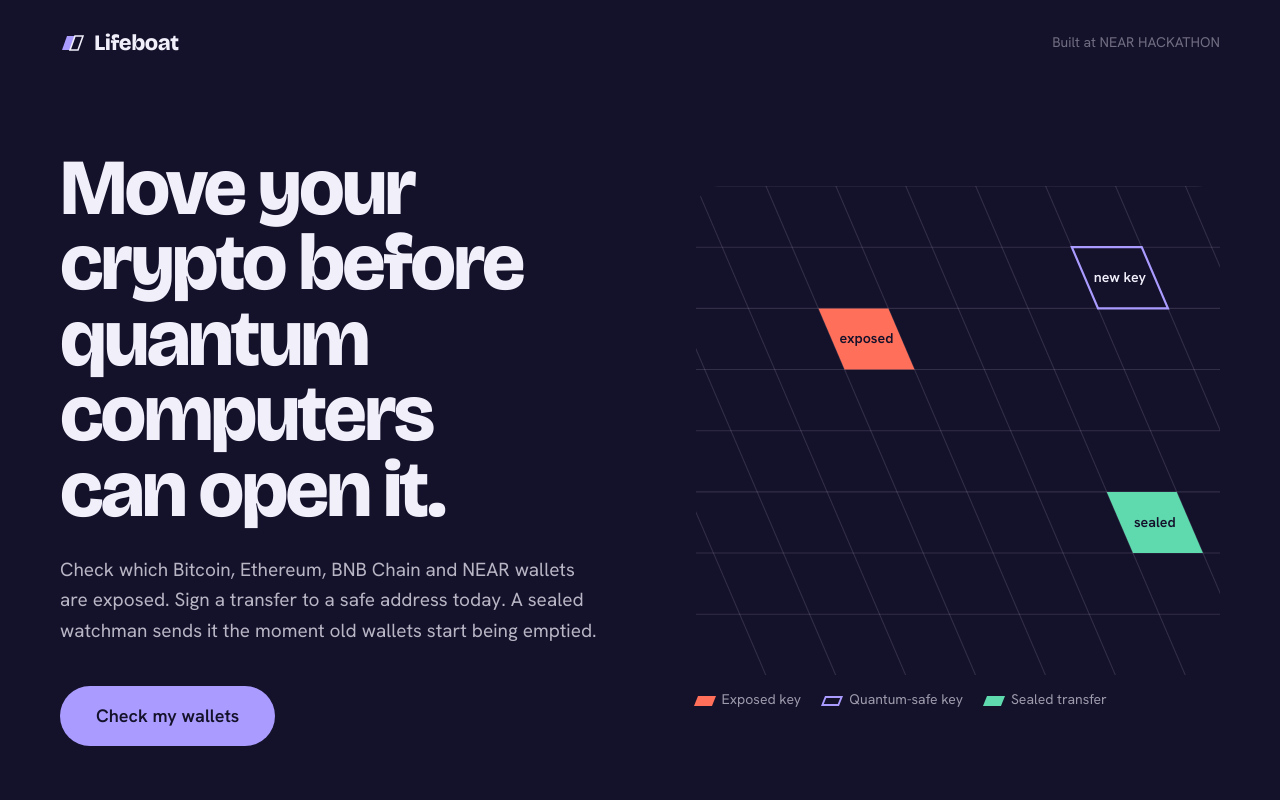
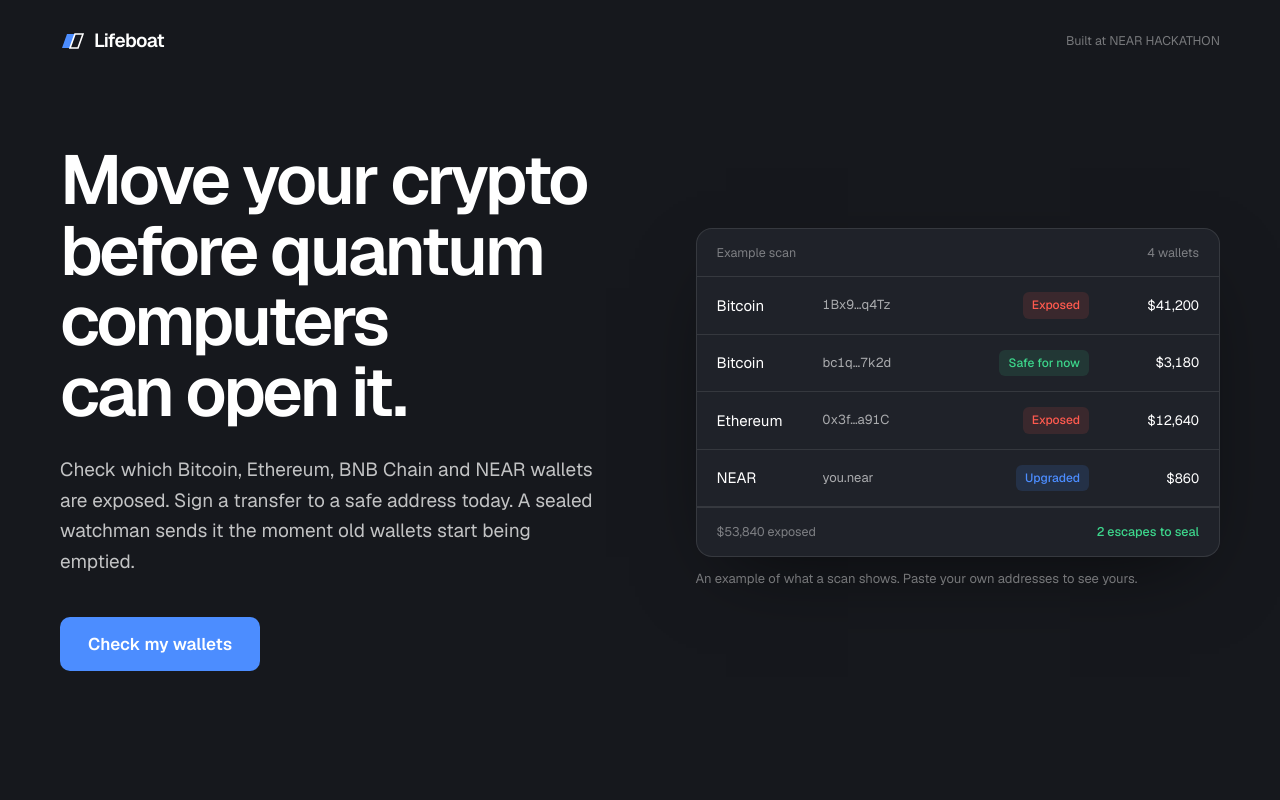
Before and after one commit to midexol/asylia, a Next.js app: page / in a window 1280 px wide. Shown: the top 800 px of the page. Built offline with nearby package versions, Linux system fonts and the light colour scheme.

Commit message:
Restyle in graphite with Geist, an electric blue accent and an example scan in the hero

```diff
--- a/app/globals.css
+++ b/app/globals.css
@@ -1,16 +1,17 @@
 :root {
-  --bg: #14112b;
-  --surface: #1c1840;
-  --text: #f1effa;
-  --accent: #a99bff;
-  --danger: #ff6f59;
-  --safe: #5fd9ae;
-  --muted: rgba(241, 239, 250, 0.62);
-  --faint: rgba(241, 239, 250, 0.42);
-  --line: rgba(241, 239, 250, 0.14);
-  --raise: rgba(241, 239, 250, 0.05);
-  --serif: "Bricolage Grotesque", system-ui, sans-serif;
-  --sans: "Hanken Grotesk", system-ui, sans-serif;
+  --bg: #16181d;
+  --surface: #1f2229;
+  --text: #ffffff;
+  --accent: #4c8dff;
+  --danger: #ff5a4f;
+  --safe: #3dd68c;
+  --muted: rgba(255, 255, 255, 0.62);
+  --faint: rgba(255, 255, 255, 0.42);
+  --line: rgba(255, 255, 255, 0.1);
+  --raise: rgba(255, 255, 255, 0.04);
+  --serif: "Geist", system-ui, sans-serif;
+  --sans: "Geist", system-ui, sans-serif;
+  --mono: "Geist Mono", var(--mono);
   color-scheme: dark;
 }
 
@@ -30,11 +31,11 @@ button, textarea { font: inherit; color: inherit; }
 /* Buttons: big, plain, one per screen */
 .btn {
   display: inline-flex; align-items: center; justify-content: center; gap: 10px;
-  min-height: 60px; padding: 0 36px; border-radius: 999px; border: none;
-  background: var(--accent); color: var(--bg); font-size: 18px; font-weight: 600;
+  min-height: 54px; padding: 0 28px; border-radius: 10px; border: none;
+  background: var(--accent); color: #fff; font-size: 17px; font-weight: 600;
   text-decoration: none; cursor: pointer;
 }
-.btn:hover { color: var(--bg); background: var(--text); opacity: 1; }
+.btn:hover { color: #fff; background: #6aa1ff; opacity: 1; }
 .btn:disabled { opacity: 0.45; cursor: progress; }
 .btn-quiet { background: transparent; color: var(--text); border: 1px solid var(--line); min-height: 48px; padding: 0 22px; font-size: 16px; }
 .btn-quiet:hover { color: var(--text); background: var(--raise); opacity: 1; }
@@ -42,38 +43,43 @@ button, textarea { font: inherit; color: inherit; }
 /* ---------- Landing ---------- */
 .topbar { display: flex; justify-content: space-between; align-items: center; gap: 16px; padding-top: 26px; padding-bottom: 26px; }
 .brand { display: inline-flex; align-items: center; gap: 10px; text-decoration: none; color: var(--text); }
-.brand-name { font-family: var(--serif); font-weight: 800; font-size: 22px; letter-spacing: -0.02em; }
-.topbar .made { color: var(--faint); font-size: 14px; }
+.brand-name { font-family: var(--serif); font-weight: 600; font-size: 19px; letter-spacing: -0.03em; }
+.topbar .made { color: var(--faint); font-family: var(--mono); font-size: 12.5px; }
 
 .hero { display: grid; grid-template-columns: minmax(0, 1.05fr) minmax(0, 0.95fr); gap: 56px; align-items: center; padding-top: 64px; padding-bottom: 120px; }
-.hero h1 { margin: 0; font-family: var(--serif); font-weight: 800; font-size: clamp(46px, 6.2vw, 96px); line-height: 0.95; letter-spacing: -0.035em; text-wrap: balance; }
-.hero .sub { margin: 28px 0 40px; max-width: 540px; font-size: 19px; line-height: 1.6; color: rgba(241, 239, 250, 0.74); }
-.lattice { width: 100%; height: auto; display: block; }
-.lattice .grid line { stroke: rgba(241, 239, 250, 0.13); stroke-width: 1; }
-.lattice .cell-a { fill: var(--danger); }
-.lattice .cell-b { fill: var(--safe); }
-.lattice .cell-c { fill: none; stroke: var(--accent); stroke-width: 2; }
-.lattice .tag { font-family: var(--sans); font-size: 13px; font-weight: 600; fill: var(--text); }
-.lattice .tag-dark { fill: var(--bg); }
-.legend { display: flex; flex-wrap: wrap; gap: 8px 22px; margin-top: 14px; color: var(--muted); font-size: 14px; }
-.legend i { display: inline-block; width: 18px; height: 10px; margin-right: 8px; transform: skewX(-22deg); vertical-align: middle; }
+.hero h1 { margin: 0; font-family: var(--serif); font-weight: 600; font-size: clamp(42px, 5.4vw, 80px); line-height: 1.02; letter-spacing: -0.045em; text-wrap: balance; }
+.hero .sub { margin: 28px 0 40px; max-width: 540px; font-size: 19px; line-height: 1.6; color: rgba(255, 255, 255, 0.74); }
+.panel { background: var(--surface); border: 1px solid var(--line); border-radius: 16px; overflow: hidden; box-shadow: 0 30px 80px -30px rgba(0, 0, 0, 0.6); }
+.panel-head, .panel-foot { display: flex; justify-content: space-between; gap: 12px; padding: 14px 20px; font-family: var(--mono); font-size: 12.5px; color: var(--faint); }
+.panel-head { border-bottom: 1px solid var(--line); }
+.panel-foot { border-top: 1px solid var(--line); }
+.panel-foot b { color: var(--safe); font-weight: 500; }
+.scan-row { display: grid; grid-template-columns: 92px minmax(0, 1fr) auto 96px; gap: 14px; align-items: center; padding: 15px 20px; border-bottom: 1px solid var(--line); font-size: 15px; }
+.scan-row:last-of-type { border-bottom: none; }
+.scan-row .addr { font-family: var(--mono); font-size: 13px; color: var(--muted); overflow: hidden; text-overflow: ellipsis; white-space: nowrap; }
+.scan-row .bal { font-family: var(--mono); font-size: 13.5px; text-align: right; }
+.verdict-tag { justify-self: start; font-family: var(--mono); font-size: 12px; font-weight: 500; padding: 4px 9px; border-radius: 6px; white-space: nowrap; }
+.verdict-tag.exposed { color: var(--danger); background: rgba(255, 90, 79, 0.12); }
+.verdict-tag.safe { color: var(--safe); background: rgba(61, 214, 140, 0.12); }
+.verdict-tag.upgraded { color: var(--accent); background: rgba(76, 141, 255, 0.14); }
+.panel-note { margin: 12px 0 0; color: var(--faint); font-size: 13px; }
 
-.display { margin: 0; font-family: var(--serif); font-weight: 800; font-size: clamp(38px, 5vw, 72px); line-height: 1; letter-spacing: -0.03em; text-wrap: balance; }
+.display { margin: 0; font-family: var(--serif); font-weight: 600; font-size: clamp(34px, 4.4vw, 60px); line-height: 1.04; letter-spacing: -0.045em; text-wrap: balance; }
 .block { padding-top: 40px; padding-bottom: 130px; display: flex; flex-direction: column; gap: 44px; }
 .risk { display: flex; flex-wrap: wrap; gap: 32px 72px; align-items: flex-end; }
 .risk .display { flex: 1 1 520px; }
-.risk p { flex: 1 1 320px; margin: 0; max-width: 440px; color: rgba(241, 239, 250, 0.72); }
+.risk p { flex: 1 1 320px; margin: 0; max-width: 440px; color: rgba(255, 255, 255, 0.72); }
 .chains { display: grid; grid-template-columns: repeat(auto-fit, minmax(220px, 1fr)); gap: 12px; }
-.chains div { padding: 24px 26px; border-radius: 18px; background: var(--surface); display: flex; flex-direction: column; gap: 6px; border-top: 3px solid var(--danger); }
+.chains div { padding: 22px 24px; border-radius: 14px; background: var(--surface); border: 1px solid var(--line); display: flex; flex-direction: column; gap: 6px; border-top: 3px solid var(--danger); }
 .chains div.safe { border-top-color: var(--safe); }
-.chains b { font-family: var(--serif); font-weight: 800; font-size: 30px; letter-spacing: -0.015em; }
+.chains b { font-family: var(--serif); font-weight: 600; font-size: 24px; letter-spacing: -0.03em; }
 .chains span { color: var(--muted); font-size: 15px; }
 
 .how { list-style: none; margin: 0; padding: 0; display: grid; grid-template-columns: repeat(auto-fit, minmax(250px, 1fr)); gap: 12px; }
-.how li { display: flex; flex-direction: column; gap: 14px; padding: 30px 28px 34px; border-radius: 22px; background: var(--surface); min-height: 340px; }
-.how .n { font-family: var(--serif); font-weight: 800; font-size: 20px; color: var(--accent); margin-bottom: 28px; }
-.how h3 { margin: 0; font-family: var(--serif); font-weight: 800; font-size: 32px; letter-spacing: -0.02em; }
-.how p { margin: 0; color: rgba(241, 239, 250, 0.7); font-size: 16px; line-height: 1.6; }
+.how li { display: flex; flex-direction: column; gap: 14px; padding: 26px 26px 30px; border-radius: 14px; background: var(--surface); border: 1px solid var(--line); min-height: 320px; }
+.how .n { font-family: var(--mono); font-weight: 500; font-size: 13px; color: var(--accent); margin-bottom: 28px; }
+.how h3 { margin: 0; font-family: var(--serif); font-weight: 600; font-size: 26px; letter-spacing: -0.03em; }
+.how p { margin: 0; color: rgba(255, 255, 255, 0.7); font-size: 16px; line-height: 1.6; }
 .promise { font-size: clamp(21px, 2.4vw, 30px); line-height: 1.4; max-width: 880px; margin: 0; }
 .promise b { color: var(--safe); font-weight: 600; }
 
@@ -82,16 +88,17 @@ button, textarea { font: inherit; color: inherit; }
 .footer { display: flex; flex-wrap: wrap; justify-content: space-between; gap: 12px; padding-top: 24px; padding-bottom: 40px; border-top: 1px solid var(--line); font-size: 14px; color: var(--faint); }
 .footer a { color: var(--faint); }
 
-@keyframes cell-in { from { opacity: 0; transform: translateY(10px); } to { opacity: 1; transform: none; } }
+@keyframes row-in { from { opacity: 0; transform: translateY(6px); } to { opacity: 1; transform: none; } }
 @media (prefers-reduced-motion: no-preference) {
-  .lattice .lit { animation: cell-in 0.7s ease-out both; }
-  .lattice .lit-2 { animation-delay: 0.35s; }
-  .lattice .lit-3 { animation-delay: 0.7s; }
+  .scan-row { animation: row-in 0.5s ease-out both; }
+  .scan-row:nth-of-type(2) { animation-delay: 0.15s; }
+  .scan-row:nth-of-type(3) { animation-delay: 0.3s; }
+  .scan-row:nth-of-type(4) { animation-delay: 0.45s; }
 }
 
 /* ---------- App screens ---------- */
 .app-top { display: flex; align-items: center; justify-content: space-between; gap: 16px; padding-top: 22px; padding-bottom: 22px; border-bottom: 1px solid var(--line); }
-.app-top .brand span { font-family: var(--serif); font-weight: 800; font-size: 22px; letter-spacing: -0.02em; color: var(--text); }
+.app-top .brand span { font-family: var(--serif); font-weight: 600; font-size: 22px; letter-spacing: -0.02em; color: var(--text); }
 
 .steps ol { list-style: none; margin: 0; padding: 0; display: grid; grid-template-columns: repeat(4, minmax(0, 1fr)); gap: 8px; }
 .steps li > a, .steps li > .inner {
@@ -106,33 +113,33 @@ button, textarea { font: inherit; color: inherit; }
 .steps li.done > a { border-top-color: var(--text); color: var(--text); }
 
 .screen { padding-top: 40px; padding-bottom: 80px; display: flex; flex-direction: column; gap: 32px; }
-.screen h1 { margin: 0; font-family: var(--serif); font-weight: 800; font-size: clamp(44px, 5.5vw, 76px); line-height: 1; letter-spacing: -0.025em; }
-.screen .intro { margin: 12px 0 0; max-width: 640px; color: rgba(241, 239, 250, 0.75); font-size: 19px; }
+.screen h1 { margin: 0; font-family: var(--serif); font-weight: 600; font-size: clamp(44px, 5.5vw, 76px); line-height: 1; letter-spacing: -0.025em; }
+.screen .intro { margin: 12px 0 0; max-width: 640px; color: rgba(255, 255, 255, 0.75); font-size: 19px; }
 
 .paste { display: flex; flex-direction: column; gap: 12px; }
 .paste label { font-weight: 600; font-size: 18px; }
 .paste .hint { color: var(--muted); font-size: 15px; }
 .paste textarea {
   width: 100%; min-height: 168px; padding: 18px 20px; border-radius: 16px; resize: vertical;
-  background: var(--surface); border: 1px solid rgba(241, 239, 250, 0.3); font-size: 17px; line-height: 1.6;
+  background: var(--surface); border: 1px solid rgba(255, 255, 255, 0.3); font-size: 17px; line-height: 1.6;
 }
 .paste textarea:focus { border-color: var(--accent); outline: none; }
 .actions { display: flex; flex-wrap: wrap; align-items: center; gap: 16px; }
 .privacy { color: var(--muted); font-size: 15px; }
 .error { color: var(--danger); font-weight: 500; margin: 0; }
 
-.summary { font-family: var(--serif); font-weight: 800; font-size: clamp(30px, 3.6vw, 48px); line-height: 1.08; letter-spacing: -0.015em; margin: 0; }
+.summary { font-family: var(--serif); font-weight: 600; font-size: clamp(30px, 3.6vw, 48px); line-height: 1.08; letter-spacing: -0.015em; margin: 0; }
 .results { list-style: none; margin: 0; padding: 0; display: flex; flex-direction: column; gap: 14px; }
 .result { border: 1px solid var(--line); border-left-width: 6px; border-radius: 16px; padding: 22px 24px; display: grid; grid-template-columns: minmax(0, 1fr) auto; gap: 10px 24px; align-items: center; }
 .result.exposed { border-left-color: var(--danger); }
 .result.hidden { border-left-color: var(--safe); }
 .result.upgrade { border-left-color: var(--safe); }
-.result .verdict { font-family: var(--serif); font-weight: 800; font-size: 30px; line-height: 1.1; letter-spacing: -0.01em; }
+.result .verdict { font-family: var(--serif); font-weight: 600; font-size: 30px; line-height: 1.1; letter-spacing: -0.01em; }
 .result.exposed .verdict { color: var(--danger); }
 .result.hidden .verdict { color: var(--safe); }
 .result.upgrade .verdict { color: var(--safe); }
 .result .where { color: var(--muted); font-size: 15px; word-break: break-all; }
-.result .why { margin: 4px 0 0; color: rgba(241, 239, 250, 0.8); max-width: 680px; }
+.result .why { margin: 4px 0 0; color: rgba(255, 255, 255, 0.8); max-width: 680px; }
 .result .money { text-align: right; }
 .result .money b { display: block; font-size: 24px; font-weight: 600; }
 .result .money span { color: var(--muted); font-size: 15px; }
@@ -140,7 +147,7 @@ button, textarea { font: inherit; color: inherit; }
 
 .field-input {
   width: 100%; min-height: 56px; padding: 0 18px; border-radius: 14px; background: var(--surface);
-  border: 1px solid rgba(241, 239, 250, 0.3); font-size: 17px; color: var(--text); font-family: var(--sans);
+  border: 1px solid rgba(255, 255, 255, 0.3); font-size: 17px; color: var(--text); font-family: var(--sans);
 }
 .field-input:focus, .paste textarea:focus { border-color: var(--accent); outline: none; }
 .speeds { border: none; padding: 0; margin: 0; display: flex; flex-direction: column; gap: 10px; }
@@ -154,7 +161,7 @@ button, textarea { font: inherit; color: inherit; }
 .speed.on { border-color: var(--accent); background: var(--raise); }
 .speed:focus-within { outline: 3px solid var(--text); outline-offset: 3px; }
 .todo { margin: 0; padding-left: 22px; display: flex; flex-direction: column; gap: 8px; font-size: 18px; }
-.mono-box { font-family: ui-monospace, Menlo, monospace !important; font-size: 13px !important; color: var(--muted); }
+.mono-box { font-family: var(--mono) !important; font-size: 13px !important; color: var(--muted); }
 .warn { border: 1px solid var(--danger); border-radius: 14px; padding: 16px 20px; color: var(--danger); }
 .warn ul { margin: 8px 0 0; padding-left: 20px; color: var(--text); }
 .facts { margin: 0; display: grid; gap: 0; border-top: 1px solid var(--line); }
@@ -166,15 +173,15 @@ button, textarea { font: inherit; color: inherit; }
 .tx-list { list-style: none; margin: 0; padding: 0; display: flex; flex-direction: column; gap: 16px; }
 .tx-list li { border: 1px solid var(--line); border-radius: 14px; padding: 18px 20px; display: flex; flex-direction: column; gap: 12px; }
 .tx-list b { font-size: 18px; }
-.cmd { margin: 0; padding: 12px 14px; border-radius: 10px; background: rgba(241, 239, 250, 0.05); font-family: ui-monospace, Menlo, monospace; font-size: 13px; line-height: 1.6; white-space: pre-wrap; overflow-wrap: anywhere; color: var(--muted); }
+.cmd { margin: 0; padding: 12px 14px; border-radius: 10px; background: rgba(255, 255, 255, 0.05); font-family: var(--mono); font-size: 13px; line-height: 1.6; white-space: pre-wrap; overflow-wrap: anywhere; color: var(--muted); }
 details summary { cursor: pointer; color: var(--muted); font-size: 15px; min-height: 48px; display: flex; align-items: center; }
 details[open] { flex-basis: 100%; }
-code { font-family: ui-monospace, Menlo, monospace; font-size: 0.92em; }
+code { font-family: var(--mono); font-size: 0.92em; }
 
-.subhead { margin: 0; font-family: var(--serif); font-weight: 800; font-size: 30px; letter-spacing: -0.01em; }
+.subhead { margin: 0; font-family: var(--serif); font-weight: 600; font-size: 30px; letter-spacing: -0.01em; }
 .level { border: 1px solid var(--line); border-left-width: 6px; border-radius: 16px; padding: 22px 24px; display: flex; flex-direction: column; gap: 6px; }
 .level p { margin: 0; font-size: 19px; }
-.level-word { font-family: var(--serif); font-weight: 800; font-size: 40px; line-height: 1; }
+.level-word { font-family: var(--serif); font-weight: 600; font-size: 40px; line-height: 1; }
 .level-calm { border-left-color: var(--safe); } .level-calm .level-word { color: var(--safe); }
 .level-watch { border-left-color: var(--accent); } .level-watch .level-word { color: var(--accent); }
 .level-alarm, .level-release { border-left-color: var(--danger); }
@@ -183,12 +190,12 @@ code { font-family: ui-monospace, Menlo, monospace; font-size: 0.92em; }
 .canaries li { border: 1px solid var(--line); border-radius: 8px; padding: 8px 10px; display: flex; flex-direction: column; gap: 2px; }
 .canaries b { font-size: 15px; }
 .canaries span { font-size: 13px; color: var(--safe); }
-.canaries li.moved { border-color: var(--danger); background: rgba(255, 111, 89, 0.12); }
+.canaries li.moved { border-color: var(--danger); background: rgba(255, 90, 79, 0.12); }
 .canaries li.moved span { color: var(--danger); }
 
 .vault-box { border: 1px solid var(--safe); border-radius: 16px; padding: 20px 22px; display: flex; flex-direction: column; gap: 8px; }
-.vault-box b { font-family: var(--serif); font-weight: 800; font-size: 28px; }
-.vault-box span { color: rgba(241, 239, 250, 0.8); }
+.vault-box b { font-family: var(--serif); font-weight: 600; font-size: 28px; }
+.vault-box span { color: rgba(255, 255, 255, 0.8); }
 .vault-box.sealed { border-color: var(--safe); }
 .vault-box.sealed b { color: var(--safe); }
 
@@ -204,6 +211,8 @@ code { font-family: ui-monospace, Menlo, monospace; font-size: 0.92em; }
   .hero { grid-template-columns: 1fr; gap: 40px; padding-top: 24px; padding-bottom: 80px; }
   .topbar .made { display: none; }
   .how li { min-height: 0; }
+  .scan-row { grid-template-columns: 80px minmax(0, 1fr) 80px; }
+  .scan-row .addr { display: none; }
   .block { padding-bottom: 96px; }
   .closing-inner { padding-top: 90px; padding-bottom: 90px; }
   .steps ol { grid-template-columns: repeat(2, minmax(0, 1fr)); }
--- a/app/layout.tsx
+++ b/app/layout.tsx
@@ -17,7 +17,7 @@ export default function RootLayout({ children }: Readonly<{ children: React.Reac
         {/* eslint-disable-next-line @next/next/no-page-custom-font */}
         <link
           rel="stylesheet"
-          href="https://fonts.googleapis.com/css2?family=Bricolage+Grotesque:opsz,wght@12..96,700;12..96,800&family=Hanken+Grotesk:wght@400;500;600&display=swap"
+          href="https://fonts.googleapis.com/css2?family=Geist:wght@400;500;600&family=Geist+Mono:wght@400;500&display=swap"
         />
       </head>
       <body>{children}</body>
--- a/app/page.tsx
+++ b/app/page.tsx
@@ -1,5 +1,5 @@
 import Link from "next/link";
-import { Lattice } from "@/components/Lattice";
+import { ScanPreview } from "@/components/ScanPreview";
 import { Mark } from "@/components/Mark";
 import { NAME, REPO, SISTER, TAGLINE } from "@/lib/brand";
 
@@ -39,14 +39,7 @@ export default function Landing() {
             Check my wallets
           </Link>
         </div>
-        <div>
-          <Lattice />
-          <div className="legend" aria-hidden="true">
-            <span><i style={{ background: "var(--danger)" }} />Exposed key</span>
-            <span><i style={{ border: "2px solid var(--accent)" }} />Quantum-safe key</span>
-            <span><i style={{ background: "var(--safe)" }} />Sealed transfer</span>
-          </div>
-        </div>
+        <ScanPreview />
       </section>
 
       <section className="wrap block">
--- a/components/Lattice.tsx
+++ /dev/null
@@ -1,56 +0,0 @@
-// A sheared lattice: the maths behind quantum-safe keys such as ML-DSA. Three cells are lit to
-// show the story: an exposed key, a sealed transfer and a quantum-safe key. Lines only.
-const A = 64; // step along a row
-const S = 24; // shear per row
-const H = 56; // row height
-const ROWS = 8;
-const W = 480;
-
-function cell(i: number, k: number) {
-  const x = A * i + S * k;
-  const y = H * k;
-  return `${x},${y} ${x + A},${y} ${x + A + S},${y + H} ${x + S},${y + H}`;
-}
-
-function centre(i: number, k: number) {
-  return { x: A * i + S * k + (A + S) / 2, y: H * k + H / 2 + 4 };
-}
-
-export function Lattice() {
-  const rows = Array.from({ length: ROWS + 1 }, (_, k) => k);
-  const cols = Array.from({ length: 14 }, (_, j) => j - 5);
-  const a = centre(1, 2);
-  const b = centre(4, 5);
-  const c = centre(5, 1);
-  return (
-    <svg className="lattice" viewBox={`0 0 ${W} ${H * ROWS}`} aria-hidden="true">
-      <defs>
-        <clipPath id="lattice-clip">
-          <rect width={W} height={H * ROWS} rx="22" />
-        </clipPath>
-      </defs>
-      <g clipPath="url(#lattice-clip)">
-        <g className="grid">
-          {rows.map((k) => (
-            <line key={`r${k}`} x1={0} y1={H * k} x2={W} y2={H * k} />
-          ))}
-          {cols.map((j) => (
-            <line key={`c${j}`} x1={A * j} y1={0} x2={A * j + S * ROWS} y2={H * ROWS} />
-          ))}
-        </g>
-        <g className="lit lit-1">
-          <polygon className="cell-a" points={cell(1, 2)} />
-          <text className="tag tag-dark" x={a.x} y={a.y} textAnchor="middle">exposed</text>
-        </g>
-        <g className="lit lit-2">
-          <polygon className="cell-c" points={cell(5, 1)} />
-          <text className="tag" x={c.x} y={c.y} textAnchor="middle">new key</text>
-        </g>
-        <g className="lit lit-3">
-          <polygon className="cell-b" points={cell(4, 5)} />
-          <text className="tag tag-dark" x={b.x} y={b.y} textAnchor="middle">sealed</text>
-        </g>
-      </g>
-    </svg>
-  );
-}
--- a/components/Mark.tsx
+++ b/components/Mark.tsx
@@ -2,8 +2,8 @@
 export function Mark({ size = 24 }: { size?: number }) {
   return (
     <svg width={size} height={size} viewBox="0 0 24 24" aria-hidden="true">
-      <polygon points="2,19 7,5 15,5 10,19" fill="#A99BFF" />
-      <polygon points="10,19 15,5 23,5 18,19" fill="none" stroke="#F1EFFA" strokeWidth="1.6" />
+      <polygon points="2,19 7,5 15,5 10,19" fill="#4C8DFF" />
+      <polygon points="10,19 15,5 23,5 18,19" fill="none" stroke="#FFFFFF" strokeWidth="1.6" />
     </svg>
   );
 }
--- /dev/null
+++ b/components/ScanPreview.tsx
@@ -0,0 +1,34 @@
+// An illustrative scan result for the landing page. It is labelled as an example on screen:
+// the addresses are shortened placeholders, not real wallets.
+const ROWS = [
+  { chain: "Bitcoin", addr: "1Bx9…q4Tz", verdict: "Exposed", kind: "exposed", bal: "$41,200" },
+  { chain: "Bitcoin", addr: "bc1q…7k2d", verdict: "Safe for now", kind: "safe", bal: "$3,180" },
+  { chain: "Ethereum", addr: "0x3f…a91C", verdict: "Exposed", kind: "exposed", bal: "$12,640" },
+  { chain: "NEAR", addr: "you.near", verdict: "Upgraded", kind: "upgraded", bal: "$860" },
+];
+
+export function ScanPreview() {
+  return (
+    <div>
+      <div className="panel" role="img" aria-label="Example scan: two exposed wallets, one safe, one NEAR account upgraded">
+        <div className="panel-head">
+          <span>Example scan</span>
+          <span>4 wallets</span>
+        </div>
+        {ROWS.map((r) => (
+          <div className="scan-row" key={r.addr}>
+            <span>{r.chain}</span>
+            <span className="addr">{r.addr}</span>
+            <span className={`verdict-tag ${r.kind}`}>{r.verdict}</span>
+            <span className="bal">{r.bal}</span>
+          </div>
+        ))}
+        <div className="panel-foot">
+          <span>$53,840 exposed</span>
+          <b>2 escapes to seal</b>
+        </div>
+      </div>
+      <p className="panel-note">An example of what a scan shows. Paste your own addresses to see yours.</p>
+    </div>
+  );
+}
```
Also changed, not shown: public/icon.svg, 1 other file (tests, documents, lock files or other folders).
